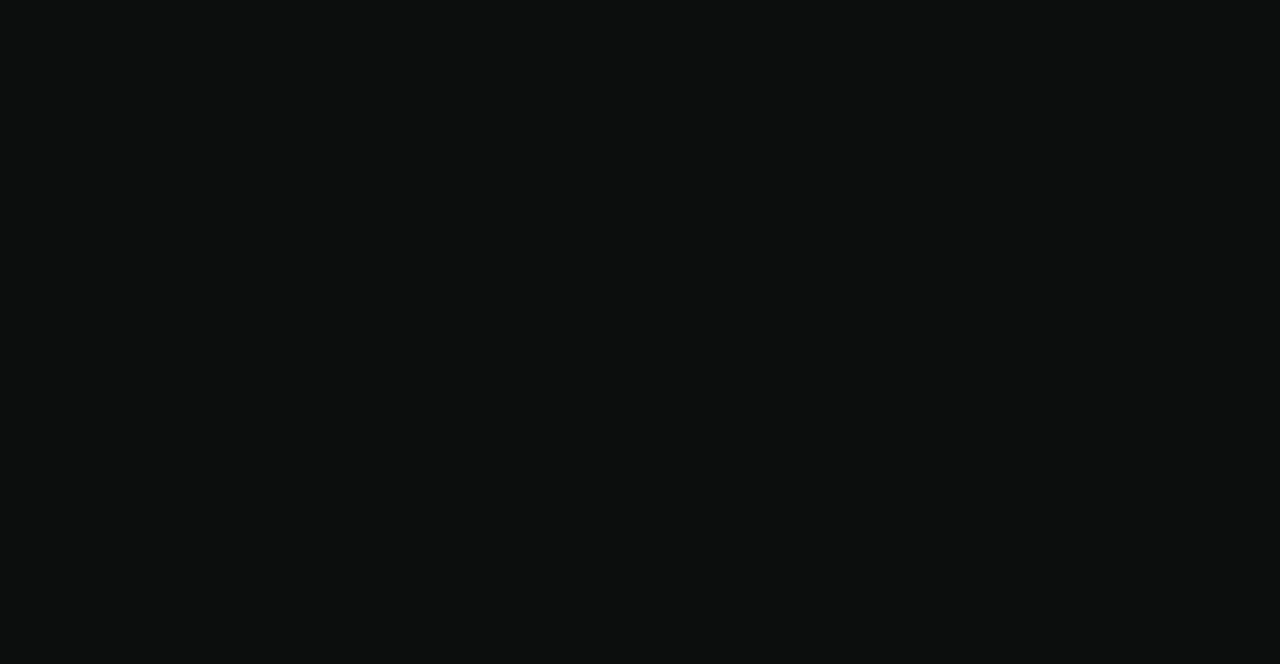
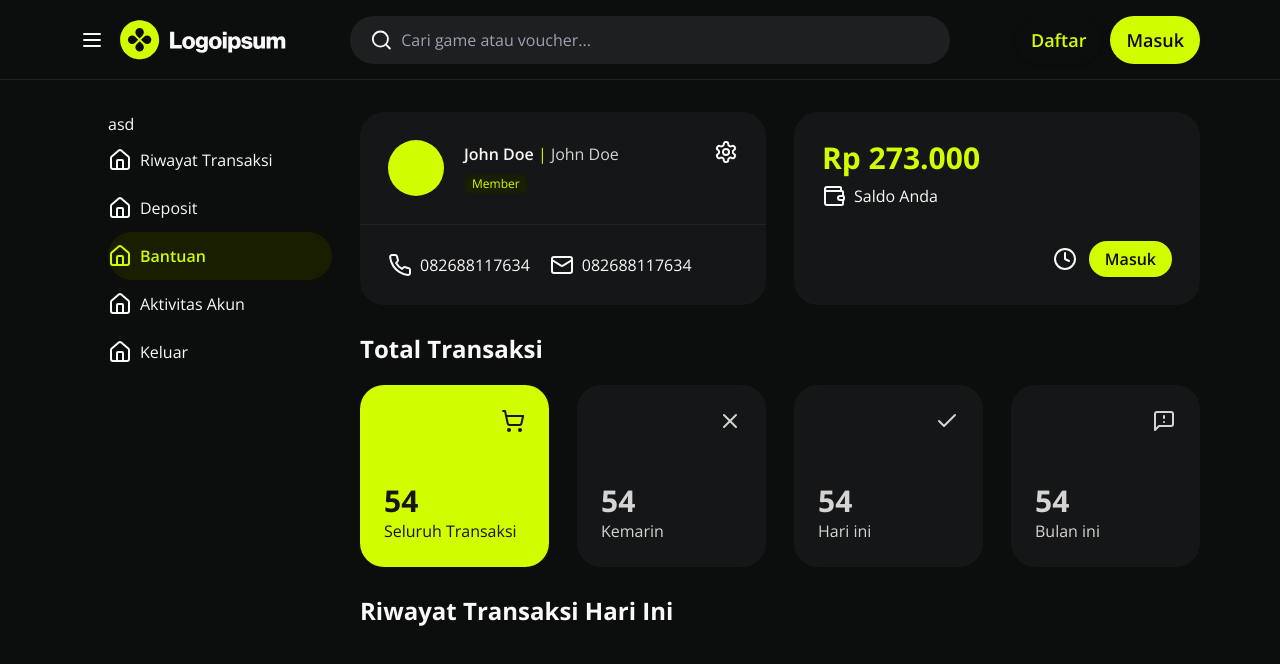
Before and after one commit to abrahamgregorius/topup, a React (Vite) app: page /help in a window 1280 px wide. Before the commit this address had no page. Shown: the top 664 px of the page. Built offline with nearby package versions, Linux system fonts and the light colour scheme.

Commit message:
WIP: Updates on my account page and sidebar setting

```diff
--- a/src/App.tsx
+++ b/src/App.tsx
@@ -4,7 +4,7 @@ import { Route, Routes } from "react-router-dom";
 
 import Home from "./pages/Home";
 import Login from "./pages/Login";
-import MyAccount from "./pages/MyAccount";
+import MyAccount from "./pages/MyAccount/MyAccount";
 import Products from "./pages/Products";
 
 export const authRoutes = [
@@ -54,6 +54,26 @@ export const myAccountRoutes = [
     title: "My Account",
     element: <MyAccount></MyAccount>,
   },
+  {
+    path: "/my-account/profile-settings",
+    title: "Pengaturan Profil",
+    element: <MyAccount></MyAccount>,
+  },
+  {
+    path: "/deposit",
+    title: "Pengaturan Profil",
+    element: <MyAccount></MyAccount>,
+  },
+  {
+    path: "/help",
+    title: "Bantuan",
+    element: <MyAccount></MyAccount>,
+  },
+  {
+    path: "/activity",
+    title: "Aktivitas Akun",
+    element: <MyAccount></MyAccount>,
+  },
 ];
 
 export const allRoutes = [...authRoutes, ...sidebarRoutes, ...myAccountRoutes];
--- a/src/components/ui/navbar/sidebar.tsx
+++ b/src/components/partials/navbar/sidebar.tsx
@@ -37,9 +37,9 @@ const Sidebar = ({ setShowSidebar, showSidebar }: SidebarProps) => {
               // 12% of D0FD00 is 191E00
               onClick={() => setShowSidebar(false)}
               to={route.path}
-              className={`flex gap-2 font-semibold py-3 px-4 rounded-full ${
+              className={`flex gap-2 py-3 px-4 rounded-full ${
                 location.pathname === route.path
-                  ? "bg-[#191E00] text-[#D0FD00]"
+                  ? "bg-[#191E00] text-[#D0FD00] font-semibold"
                   : ""
               }`}>
               {/* Ini buat iconnya set dari routes harusnya */}
--- /dev/null
+++ b/src/components/ui/SidebarSettings.tsx
@@ -0,0 +1,94 @@
+/** @format */
+
+import { HomeIcon } from "lucide-react";
+import { Link } from "react-router-dom";
+
+import { PersonIcon } from "@radix-ui/react-icons";
+
+const settingsRoutes = [
+  {
+    isGroup: true,
+    title: "Akun",
+    icon: <PersonIcon />,
+    paths: [
+      {
+        name: "Akun Saya",
+        path: "/my-account",
+      },
+      {
+        name: "Pengaturan Profil",
+        path: "/my-account/settings",
+      },
+    ],
+  },
+  {
+    isGroup: false,
+    title: "Riwayat Transaksi",
+    icon: <PersonIcon />,
+    path: "/history",
+  },
+  {
+    isGroup: false,
+    title: "Deposit",
+    icon: <PersonIcon />,
+    path: "/deposit",
+  },
+  {
+    isGroup: false,
+    title: "Bantuan",
+    icon: <PersonIcon />,
+    path: "/help",
+  },
+  {
+    isGroup: false,
+    title: "Aktivitas Akun",
+    icon: <PersonIcon />,
+    path: "/activity",
+  },
+  {
+    isGroup: false,
+    title: "Keluar",
+    icon: <PersonIcon />,
+    path: "#",
+  },
+];
+
+const SidebarSettings = () => {
+  // INI BELUM SELESAI, ILL DO IT LATER
+  return (
+    <div className="px-7 py-8 w-[280px]">
+      {settingsRoutes.map((route) => {
+        if (route.isGroup)
+          return (
+            // <Accordion type="single" collapsible>
+            //   <AccordionItem value="item-1">
+            //     <AccordionTrigger>Is it accessible?</AccordionTrigger>
+            //     <AccordionContent>
+            //       Yes. It adheres to the WAI-ARIA design pattern.
+            //     </AccordionContent>
+            //   </AccordionItem>
+            // </Accordion>
+            <div>asd</div>
+          );
+        return (
+          <div>
+            <Link
+              to={route.path as string}
+              className={`flex gap-2 py-3 rounded-full ${
+                location.pathname === route.path
+                  ? "bg-[#191E00] text-[#D0FD00] font-semibold"
+                  : ""
+              }`}>
+              {/* Ini harusnya jadi HomeIcon */}
+              {/* <img src={route.icon} alt="" /> */}
+              <HomeIcon />
+              {route.title}
+            </Link>
+          </div>
+        );
+      })}
+    </div>
+  );
+};
+
+export default SidebarSettings;
--- a/src/pages/Home.tsx
+++ b/src/pages/Home.tsx
@@ -1,7 +1,7 @@
 /** @format */
 
 import Footer from "@/components/partials/footer";
-import Navbar from "@/components/ui/navbar/navbar";
+import Navbar from "@/components/partials/navbar/navbar";
 import VerticalCard from "@/components/ui/VerticalCard";
 
 const Home = () => {
--- a/src/pages/MyAccount.tsx
+++ /dev/null
@@ -1,7 +0,0 @@
-/** @format */
-
-const MyAccount = () => {
-  return <div>awikwok</div>;
-};
-
-export default MyAccount;
--- /dev/null
+++ b/src/pages/MyAccount/MyAccount.tsx
@@ -0,0 +1,117 @@
+/** @format */
+
+import {
+  CheckIcon,
+  ClockIcon,
+  MailIcon,
+  MessageSquareWarningIcon,
+  PhoneIcon,
+  SettingsIcon,
+  ShoppingCartIcon,
+  WalletIcon,
+  XIcon,
+} from "lucide-react";
+
+import { Button } from "@/components/partials/button";
+import Navbar from "@/components/partials/navbar/navbar";
+import SidebarSettings from "@/components/ui/SidebarSettings";
+
+const MyAccount = () => {
+  return (
+    <div>
+      <Navbar />
+      <div className="flex px-20">
+        <SidebarSettings />
+        <div className="grow py-8">
+          <div className="grid grid-cols-2 w-full gap-7">
+            {/* Card Left */}
+            <div className="rounded-3xl bg-[#151617]">
+              <div className="flex justify-between p-7">
+                <div className="flex gap-5 items-center">
+                  <div className="rounded-full h-14 w-14 bg-[#D0FD00]"></div>
+                  <div className="flex flex-col items-start gap-2">
+                    <p>
+                      <span className="font-semibold">John Doe</span>{" "}
+                      <span className="text-[#D0FD00]">|</span>{" "}
+                      <span className="text-[#D4D4D4]">John Doe</span>
+                    </p>
+                    <div className="w-auto rounded-full text-xs text-[#D0FD00] bg-[#191E00] py-[2px] px-2">
+                      Member
+                    </div>
+                  </div>
+                </div>
+                <SettingsIcon />
+              </div>
+              <div className="border-t border-[#202328] w-full"></div>
+              <div className="flex gap-5 p-7">
+                <p className="flex gap-2">
+                  <PhoneIcon />
+                  082688117634
+                </p>
+                <p className="flex gap-2">
+                  <MailIcon />
+                  082688117634
+                </p>
+              </div>
+            </div>
+            {/* Card Right */}
+            <div className="flex flex-col justify-between rounded-3xl p-7 bg-[#151617]">
+              <div className="flex flex-col gap-2">
+                <p className="text-3xl text-[#D0FD00] font-bold">Rp 273.000</p>
+                <p className="flex gap-2 text-base">
+                  <WalletIcon /> Saldo Anda
+                </p>
+              </div>
+              <div className="flex items-center justify-end gap-3">
+                <ClockIcon />
+                <Button className=" bg-[#D0FD00] text-[#0C0D0D] hover:text-[#D0FD00] rounded-full font-semibold text-base">
+                  Masuk
+                </Button>
+              </div>
+            </div>
+          </div>
+          <div className="mt-7">
+            <p className="font-bold text-2xl mb-5">Total Transaksi</p>
+            <div className="grid grid-cols-4 gap-7 h-[182px]">
+              <div className="p-6 bg-[#D0FD00] text-[#151617] rounded-3xl flex flex-col justify-between">
+                <ShoppingCartIcon className="self-end" />
+                <div>
+                  <p className="font-bold text-3xl">54</p>
+                  <p>Seluruh Transaksi</p>
+                </div>
+              </div>
+              <div className="p-6 bg-[#151617] rounded-3xl text-[#D4D4D4] flex flex-col justify-between">
+                <XIcon className="self-end" />
+                <div>
+                  <p className="font-bold text-3xl">54</p>
+                  <p>Kemarin</p>
+                </div>
+              </div>
+              <div className="p-6 bg-[#151617] rounded-3xl text-[#D4D4D4] flex flex-col justify-between">
+                <CheckIcon className="self-end" />
+                <div>
+                  <p className="font-bold text-3xl">54</p>
+                  <p>Hari ini</p>
+                </div>
+              </div>
+              <div className="p-6 bg-[#151617] rounded-3xl text-[#D4D4D4] flex flex-col justify-between">
+                <MessageSquareWarningIcon className="self-end" />
+                <div>
+                  <p className="font-bold text-3xl">54</p>
+                  <p>Bulan ini</p>
+                </div>
+              </div>
+            </div>
+          </div>
+          <div className="mt-7">
+            <p className="font-bold text-2xl mb-5">
+              Riwayat Transaksi Hari Ini
+            </p>
+          </div>
+        </div>
+      </div>
+    </div>
+  );
+};
+
+export default MyAccount;
--- a/src/pages/Products.tsx
+++ b/src/pages/Products.tsx
@@ -1,8 +1,8 @@
 /** @format */
 
 import Footer from "@/components/partials/footer";
+import Navbar from "@/components/partials/navbar/navbar";
 import AllGames from "@/components/ui/AllGames";
-import Navbar from "@/components/ui/navbar/navbar";
 
 const Products = () => {
   return (
```
Also changed, not shown: src/components/partials/navbar/navbar.tsx (renamed from src/components/ui/navbar/navbar.tsx, +8 -5 lines).
